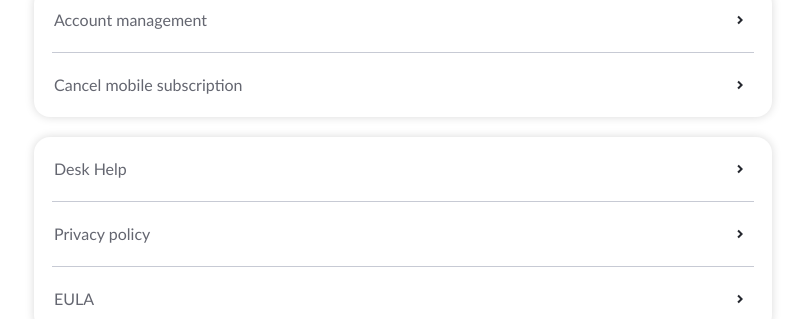
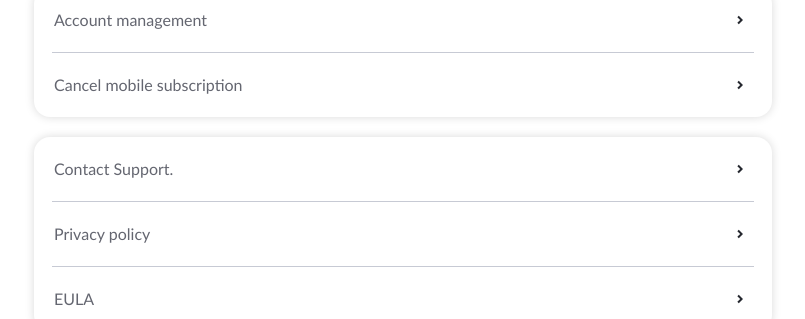
Before and after one commit to nurikmolodes/hint-app, a React (Vite) app: page /account in a window 1280 px wide. Shown: the part 157-476 px from the top of the page, without its empty margins (237-1042 px from the left). Built offline with nearby package versions, Linux system fonts and the light colour scheme; sample sign-in values are in the browser's storage.

Commit message:
fixed the links in Account.jsx

```diff
--- a/src/pages/you/You.jsx
+++ b/src/pages/you/You.jsx
@@ -50,7 +50,7 @@ const You = ({ setResultsPalm, user }) => {
               <img src={userAccount} />
             </Link>
           </section>
-          <p>Born on December 22, 1994 at 12:00 PM.</p>
+          <p>Born on {user?.info?.birth_date}</p>
         </nav>
         <nav>
           <span>Your core personality</span>
--- a/src/pages/you/account/Account.jsx
+++ b/src/pages/you/account/Account.jsx
@@ -33,22 +33,24 @@ const Account = ({ user }) => {
 
   const data2 = [
     {
-      title: "Desk Help",
+      title: "Contact Support.",
       content:
-        "Lorem ipsum dolor sit amet consectetur adipisicing elit. Libero, accusamus quasi! Quasi, asperiores doloremque consequatur natus laboriosam consectetur ratione unde veritatis non, libero suscipit. Eum repellendus exercitationem fuga cum sint!",
+        "If you have any questions feel free to contact our support department: info@astropulse.app",
       line: true,
     },
     {
       title: "Privacy policy",
-      content:
-        "Lorem ipsum dolor sit amet consectetur adipisicing elit. Aliquam, ipsam cum? Aspernatur harum consectetur nam fuga natus rem. Deleniti, aperiam et excepturi soluta cupiditate ab exercitationem necessitatibus itaque nesciunt officia.",
+      // content:
+      //   "Lorem ipsum dolor sit amet consectetur adipisicing elit. Aliquam, ipsam cum? Aspernatur harum consectetur nam fuga natus rem. Deleniti, aperiam et excepturi soluta cupiditate ab exercitationem necessitatibus itaque nesciunt officia.",
       line: true,
+      link: "https://appmediaco.com/Policy.html",
     },
     {
       title: "EULA",
-      content:
-        "Lorem ipsum dolor sit amet consectetur adipisicing elit. Aliquam, ipsam cum? Aspernatur harum consectetur nam fuga natus rem. Deleniti, aperiam et excepturi soluta cupiditate ab exercitationem necessitatibus itaque nesciunt officia.",
+      // content:
+      //   "Lorem ipsum dolor sit amet consectetur adipisicing elit. Aliquam, ipsam cum? Aspernatur harum consectetur nam fuga natus rem. Deleniti, aperiam et excepturi soluta cupiditate ab exercitationem necessitatibus itaque nesciunt officia.",
       line: false,
+      link: "https://appmediaco.com/Policy.html",
     },
   ];
   const [activeIndex2, setActiveIndex2] = useState(null);
@@ -101,13 +103,13 @@ const Account = ({ user }) => {
           {data2.map((item, index) => (
             <div
               key={index}
-              className={`accordion-item ${index === activeIndex2 ? "active" : ""}`}
+              className={`accordion-item ${0 === activeIndex2 ? "active" : ""}`}
               onClick={() => handleClick2(index)}>
-              <div className="accordion-title">
+              <a className="accordion-title" href={item.link} target="_blank">
                 <span>{item.title}</span>
                 <img src={openBlock} />
-              </div>
-              {index === activeIndex2 && <div className="accordion-content">{item.content}</div>}
+              </a>
+              {0 === activeIndex2 && <div className="accordion-content">{item.content}</div>}
               {item.line ? <div className="line"></div> : null}
             </div>
           ))}
```
Also changed, not shown: 2 other files (tests, documents, lock files or other folders).
